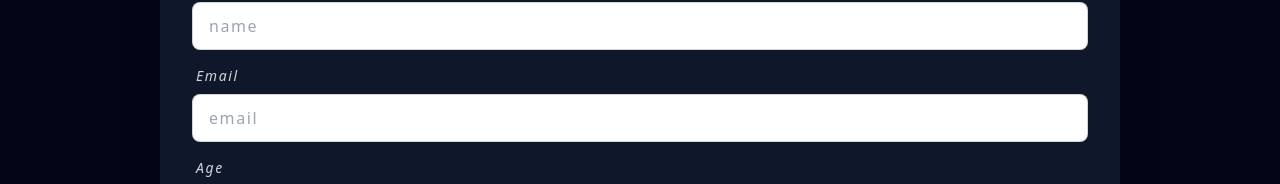
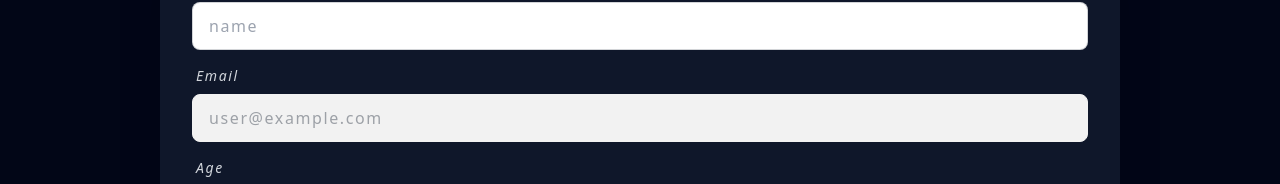
Before and after one commit to rakibaakter/fit-flex, a React (Vite) app: page /apply-trainer in a window 1280 px wide. Shown: the part 558-742 px from the top of the page. Built offline with nearby package versions, Linux system fonts and the light colour scheme; no server answers; sample sign-in values are in the browser's storage.

Commit message:
posted applied trainer to db

```diff
--- a/src/Pages/Trainers/ApplyTrainer/ApplyTrainer.jsx
+++ b/src/Pages/Trainers/ApplyTrainer/ApplyTrainer.jsx
@@ -1,8 +1,14 @@
 import { useState } from "react";
 import PageBanner from "../../../Component/PageBanner";
 import { Helmet } from "react-helmet-async";
+import useAuth from "../../../Hooks/useAuth";
+import useAxiosPublic from "../../../Hooks/useAxiosPublic";
+import Swal from "sweetalert2";
 
 const ApplyTrainer = () => {
+  const { user } = useAuth();
+  const axiosPublic = useAxiosPublic();
+
   const skillsArray = [
     "Yoga",
     "Pilates",
@@ -27,6 +33,41 @@ const ApplyTrainer = () => {
     }
   };
 
+  const handleApplyTrainer = (event) => {
+    event.preventDefault();
+    const form = event.target;
+    const trainerName = form.name.value;
+    const email = form.email.value;
+    const age = form.age.value;
+    const profileImage = form.profileImage.value;
+    const skill = selectedSkills;
+    const availableTimePerWeek = form.availableTimePerWeek.value;
+    const availableTimePerDay = form.availableTimePerDay.value;
+
+    const trainer = {
+      trainerName,
+      email,
+      age,
+      profileImage,
+      skill,
+      availableTimePerWeek,
+      availableTimePerDay,
+    };
+    // console.log(trainer);
+    axiosPublic.post("/trainers", trainer).then((res) => {
+      console.log(res);
+      if (res.data.insertedId) {
+        Swal.fire({
+          position: "top-center",
+          icon: "success",
+          title: "Your application has been submitted",
+          showConfirmButton: false,
+          timer: 1500,
+        });
+      }
+    });
+  };
+
   return (
     <div>
       <Helmet>
@@ -34,8 +75,8 @@ const ApplyTrainer = () => {
       </Helmet>
       <PageBanner title="Be A Trainer" />
       <div className="bg-slate-900 py-16 w-11/12 md:w-3/4 mx-auto">
-        <div className="card shrink-0 w-full  shadow-2xl ">
-          <form className="card-body ">
+        <div className="card shrink-0 w-full  shadow-2xl text-black ">
+          <form onSubmit={handleApplyTrainer} className="card-body ">
             <div className="form-control ">
               <label className="label">
                 <span className="label-text text-gray-300">Full Name</span>
@@ -45,7 +86,6 @@ const ApplyTrainer = () => {
                 placeholder="name"
                 name="name"
                 className="input input-bordered"
-                required
               />
             </div>
             <div className="form-control ">
@@ -55,9 +95,10 @@ const ApplyTrainer = () => {
               <input
                 type="email"
                 placeholder="email"
+                defaultValue={user.email}
+                disabled
                 name="email"
                 className="input input-bordered"
-                required
               />
             </div>
             <div className="form-control ">
@@ -69,7 +110,6 @@ const ApplyTrainer = () => {
                 placeholder="age"
                 name="age"
                 className="input input-bordered"
-                required
               />
             </div>
             <div className="form-control ">
@@ -81,7 +121,6 @@ const ApplyTrainer = () => {
                 placeholder="Profile Url"
                 name="profileImage"
                 className="input input-bordered"
-                required
               />
             </div>
             <div className="form-control ">
@@ -112,7 +151,6 @@ const ApplyTrainer = () => {
                   defaultValue={selectedSkills.join(", ")}
                   name="skills"
                   className="input input-bordered w-full "
-                  required
                 />
               </div>
             </div>
@@ -127,7 +165,6 @@ const ApplyTrainer = () => {
                 placeholder="Available Time Per Week"
                 name="availableTimePerWeek"
                 className="input input-bordered"
-                required
               />
             </div>
             <div className="form-control ">
@@ -141,7 +178,6 @@ const ApplyTrainer = () => {
                 placeholder="Available Time Per Day"
                 name="availableTimePerDay"
                 className="input input-bordered"
-                required
               />
             </div>
 
--- a/src/Providers/AuthProvider.jsx
+++ b/src/Providers/AuthProvider.jsx
@@ -43,20 +43,9 @@ const AuthProvider = ({ children }) => {
 
   useEffect(() => {
     const unSubscribe = onAuthStateChanged(auth, (currentUser) => {
-      console.log(currentUser);
+      // console.log(currentUser);
       setUser(currentUser);
-      if (currentUser) {
-        // set token
-        const userInfo = { email: currentUser.email };
-        axiosPublic.post("/jwt", userInfo).then((res) => {
-          if (res.data.token) {
-            localStorage.setItem("access-token", res.data.token);
-          }
-        });
-      } else {
-        // delete token from localhost (logout)
-        localStorage.removeItem("access-token");
-      }
+
       setLoading(false);
     });
     return () => {
```
